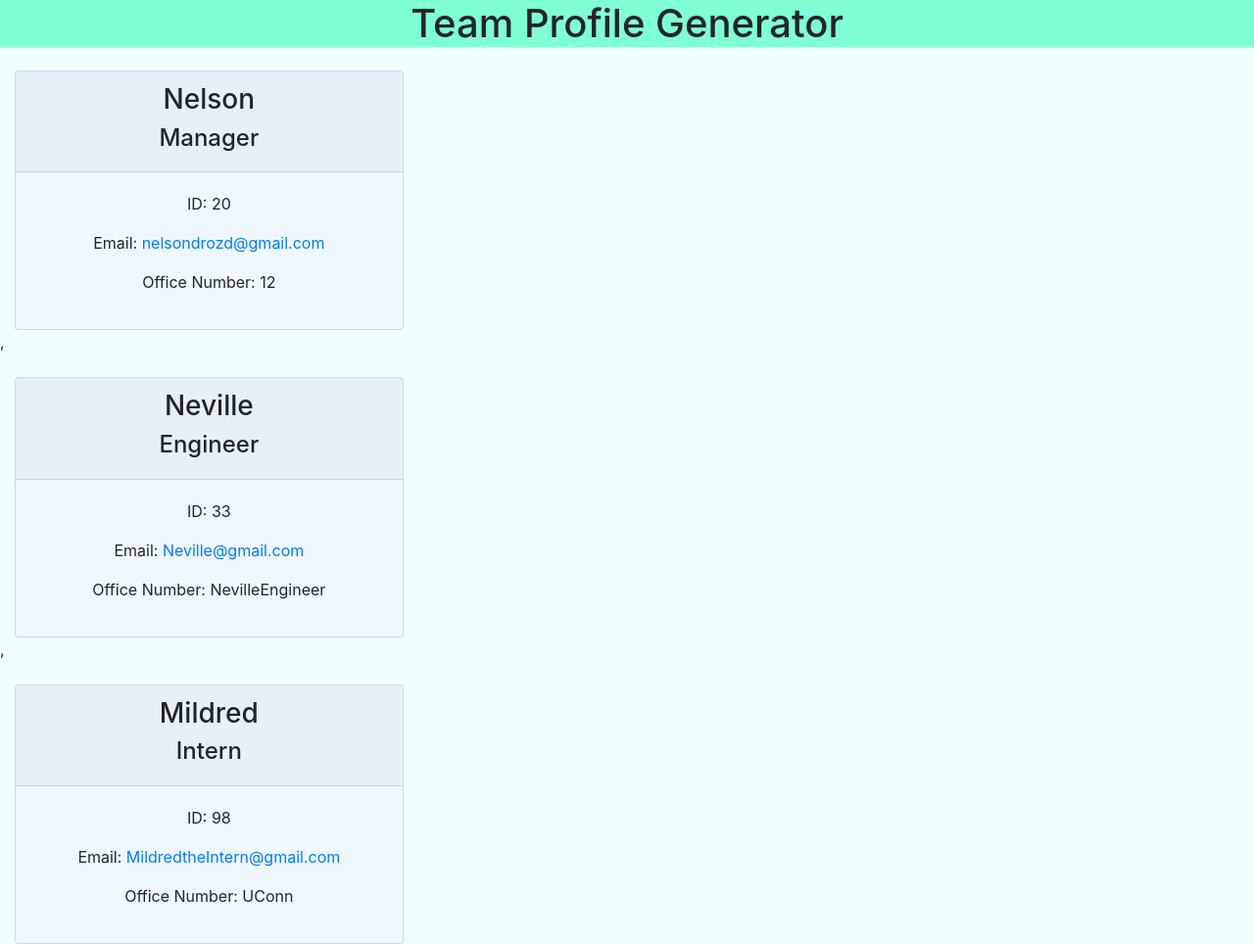
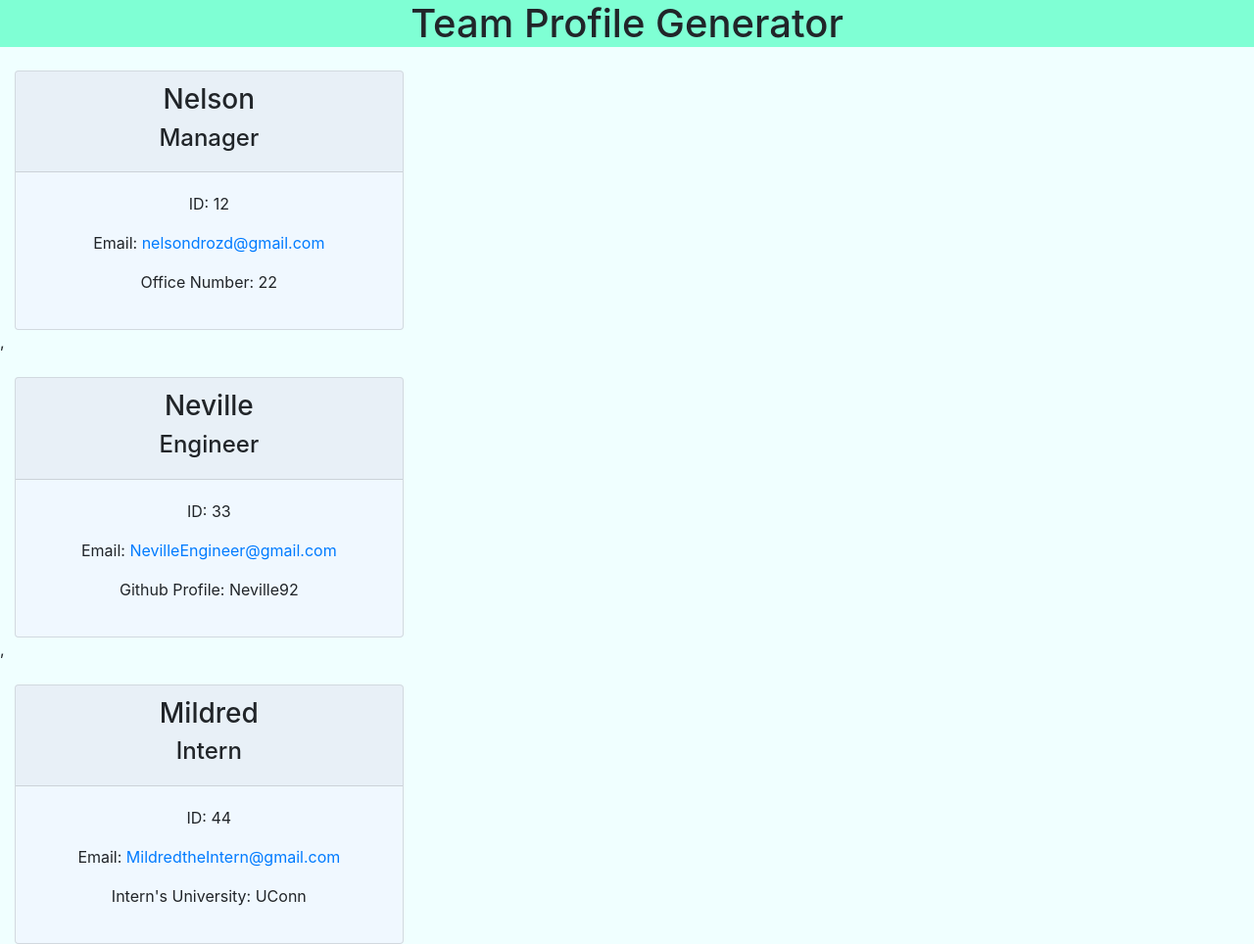
Before and after one commit to NelsonD93/Team-Profile-Generator, a website: page Dist/index.html in a window 1280 px wide. Shown: the whole page at 98% size. Drawn offline with nearby package versions, Linux system fonts and the light colour scheme.

```diff
--- a/Dist/index.html
+++ b/Dist/index.html
@@ -18,9 +18,9 @@
                 <h4>Manager</h4>
             </div>
             <div class="card-body">
-                <p class="id">ID: 20</p>
+                <p class="id">ID: 12</p>
                 <p class="email">Email: <a href="mailto:nelsondrozd@gmail.com">nelsondrozd@gmail.com</a></p>
-                <p class="office">Office Number: 12</p>
+                <p class="office">Office Number: 22</p>
             </div>
         </div>
     </div>
@@ -33,8 +33,8 @@
             </div>
             <div class="card-body">
                 <p class="id">ID: 33</p>
-                <p class="email">Email: <a href="mailto:Neville@gmail.com">Neville@gmail.com</a></p>
-                <p class="office">Office Number: NevilleEngineer</p>
+                <p class="email">Email: <a href="mailto:NevilleEngineer@gmail.com">NevilleEngineer@gmail.com</a></p>
+                <p class="office">Github Profile: Neville92</p>
             </div>
         </div>
     </div>
@@ -46,9 +46,9 @@
                 <h4>Intern</h4>
             </div>
             <div class="card-body">
-                <p class="id">ID: 98</p>
+                <p class="id">ID: 44</p>
                 <p class="email">Email: <a href="mailto:MildredtheIntern@gmail.com">MildredtheIntern@gmail.com</a></p>
-                <p class="office">Office Number: UConn</p>
+                <p class="office">Intern's University: UConn</p>
             </div>
         </div>
     </div>
```
Also changed, not shown: README.md, 1 other file.
